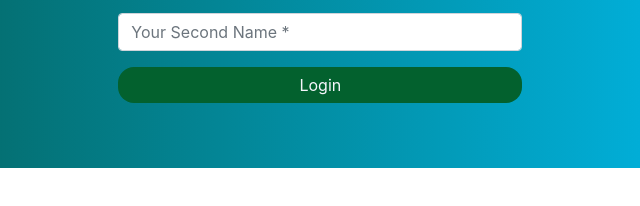
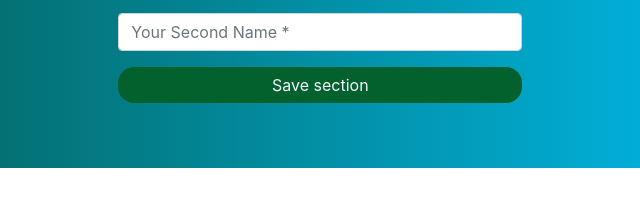
Before and after one commit to abcdeCoder/Data.github.io, a plain HTML site: page index.html in a window 1280 px wide. Shown: the part 324-530 px from the top of the page, 309-949 px from the left. Drawn offline with nearby package versions, Linux system fonts and the light colour scheme.

Commit message:
Update index.html

```diff
--- a/index.html
+++ b/index.html
@@ -77,7 +77,7 @@
                                 </div>
 
                                 <div class="form-group">
-                                    <input type="submit" name="submit" class="btnSubmit btn-block" value="Login" />
+                                    <input type="submit" name="submit" class="btnSubmit btn-block" value="Save section" />
                                 </div>
                             </form>
                         </div>
```
